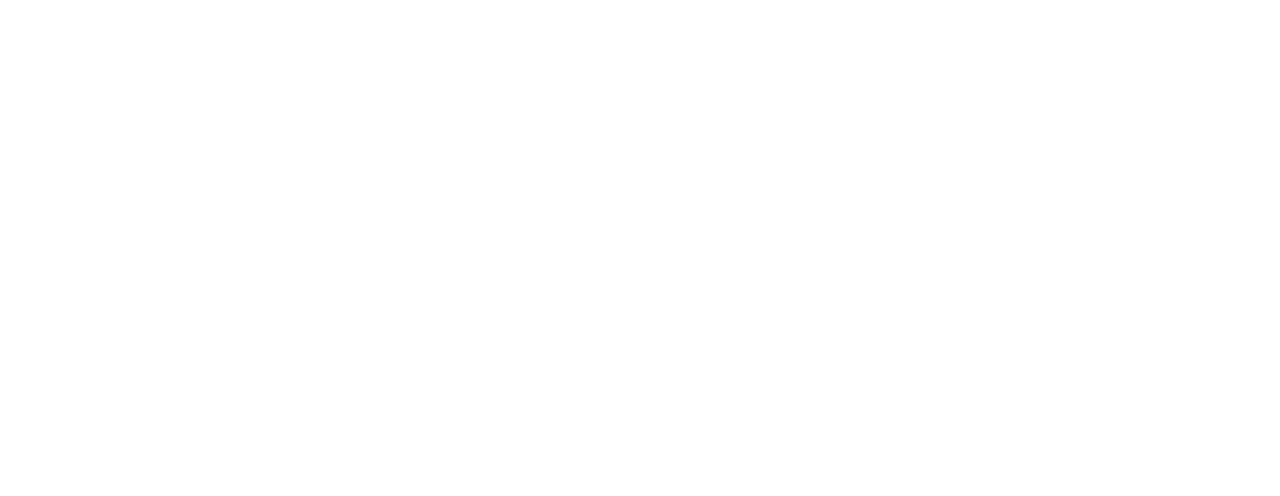
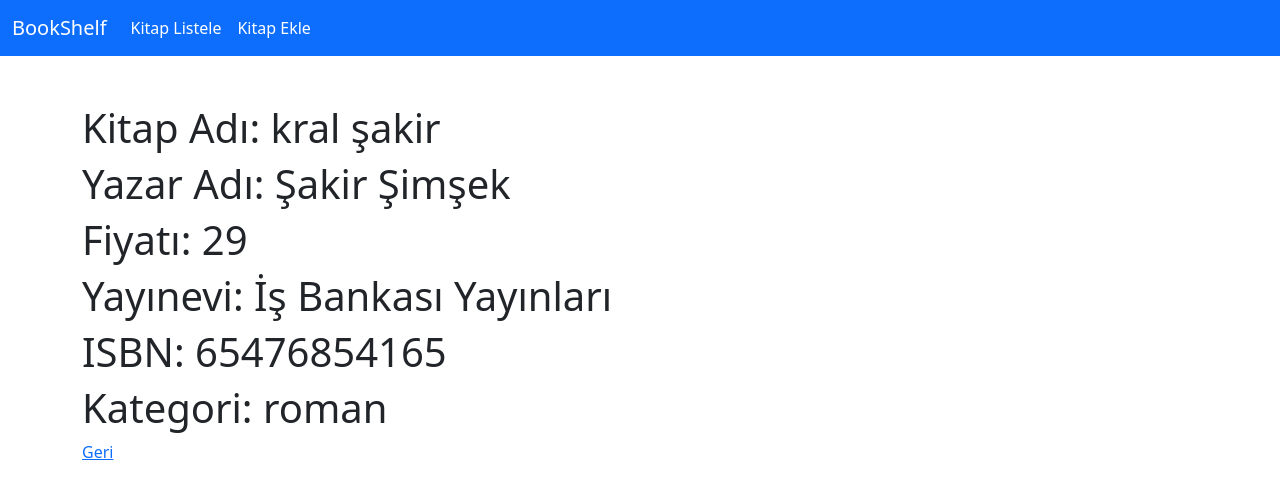
Before and after one commit to 35kartal35/bookself, a React (Create React App) app: page /book-detail/1 in a window 1280 px wide. Before the commit this address had no page. Shown: the top 496 px of the page. Built offline with nearby package versions, Linux system fonts and the light colour scheme; data requests are answered from the project's data file.

Commit message:
Book-Detail

```diff
--- a/src/App.js
+++ b/src/App.js
@@ -6,6 +6,7 @@
 import api from "./api/api";
 import urls from "./api/urls";
 import AddBook from "./pages/AddBook";
+import BookDetail from "./pages/BookDetail";
 
 function App() {
   const dispatch=useDispatch()
@@ -39,6 +40,7 @@
     <Routes>
       <Route path="/" element={<HomePage/>}/>
       <Route path="/add-book" element={<AddBook/>}/>
+      <Route path="/book-detail/:bookId" element={<BookDetail/>} />
     </Routes>
     </BrowserRouter>
   );
--- a/src/components/Listbooks.js
+++ b/src/components/Listbooks.js
@@ -7,7 +7,7 @@
 import { useDispatch } from "react-redux";
 import actionTypes from "../redux/actions/actionTypes";
 import CustomModal from "./CustomModal";
-
+import { Link } from "react-router-dom";
 const Listbooks=()=>{
     const dispatch = useDispatch();
     const {booksState} = useSelector(state=>state);
@@ -36,13 +36,14 @@
                 });
 
 
-
-
-
-        };
+              };
 
     return (
-        <><table className="table table-striped my-5">
+        <>
+        <div>
+          <Link to={"/add-book"} className="btn btn-primary">Kitap Ekle</Link>
+        </div>
+        <table className="table table-striped">
   <thead>
     <tr>
       <th scope="col">Sıra No</th>
@@ -69,7 +70,7 @@
           setWillDeleteBook(book.id)
         }} className="generalBtn deleteBtn">sil</button>
         <button className="generalBtn editBtn">Güncelle</button>
-        <button className="generalBtn detailBtn">Detay</button>
+        <Link to={`/book-detail/${book.id}`} className="generalBtn detailBtn">Detay</Link>
       </td>
     </tr>
   ) })}
--- a/src/pages/AddBook.js
+++ b/src/pages/AddBook.js
@@ -1,14 +1,18 @@
 import React from "react";
 import Header from "../components/Header";
-import AddTheBook from "../components/AddTheBook";
+
 
 const AddBook=()=>{
     return(
         <div>
             <Header/>
-            <AddTheBook/>
+            <div className="container my-5">
+            <h1>
+                memoli
+            </h1>
+            </div>
         </div>
     )
 }
 
-export default AddBook
+export default AddBook;
--- /dev/null
+++ b/src/pages/BookDetail.js
@@ -0,0 +1,46 @@
+import React,{useEffect,useState} from "react";
+import Header from "../components/Header";
+import { Link, useParams } from "react-router-dom";
+import api from "../api/api";
+import urls from "../api/urls";
+
+
+const BookDetail=()=>{
+    const params=useParams()
+    const[myBook,setMyBook]=useState(null)
+    const[bookCategory,setBookCategory]=useState(null)
+    useEffect(()=>{
+        /* http:/localhoost:3000/books/2 */
+        api.get(`${urls.books}/${params.bookId}`)
+        .then(resBook=>{
+            console.log(resBook.data)
+            setMyBook(resBook.data)
+            api
+            .get(`${urls.categories}/${resBook.data.categoryId}`)
+            .then((resCategory)=>{
+                console.log(resCategory.data)
+                setBookCategory(resCategory.data)
+            })
+            .catch((err)=>{});
+        })
+        .catch(err=>{});
+
+    },[])
+    if(myBook === null || bookCategory === null) return null;
+    return(
+        <div>
+            <Header/>
+            <div className="container my-5">
+            <h1>Kitap Adı: {myBook.name}</h1>
+            <h1>Yazar Adı: {myBook.author}</h1>
+            <h1>Fiyatı: {myBook.price}</h1>
+            <h1>Yayınevi: {myBook.publisher}</h1>
+            <h1>ISBN: {myBook.isbn}</h1>
+            <h1>Kategori: {bookCategory.name}</h1>
+            <Link to={"/"}>Geri</Link>
+            </div>
+        </div>
+    );
+    };
+
+export default BookDetail;
```
